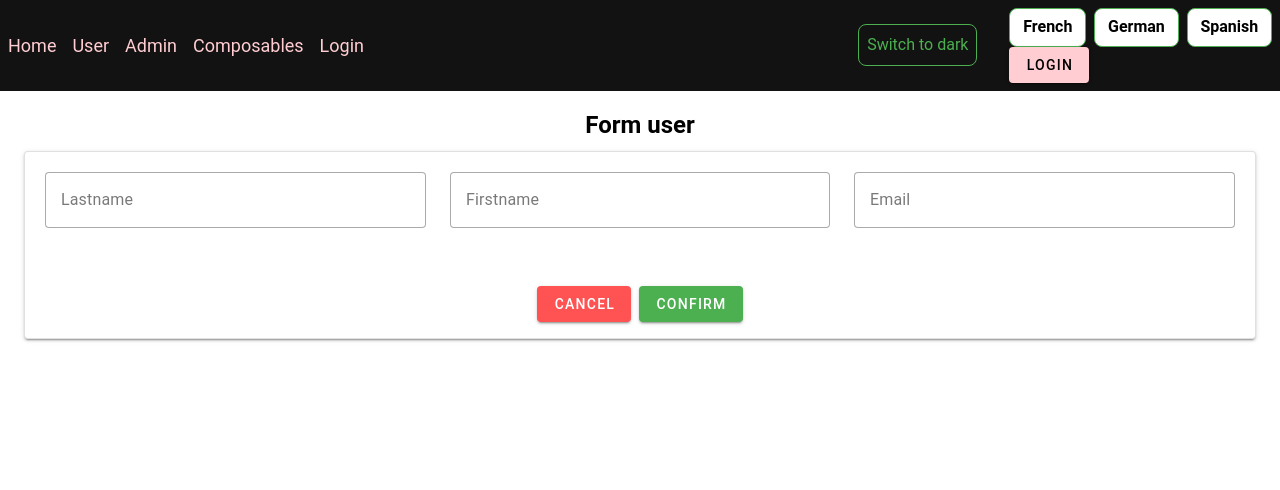
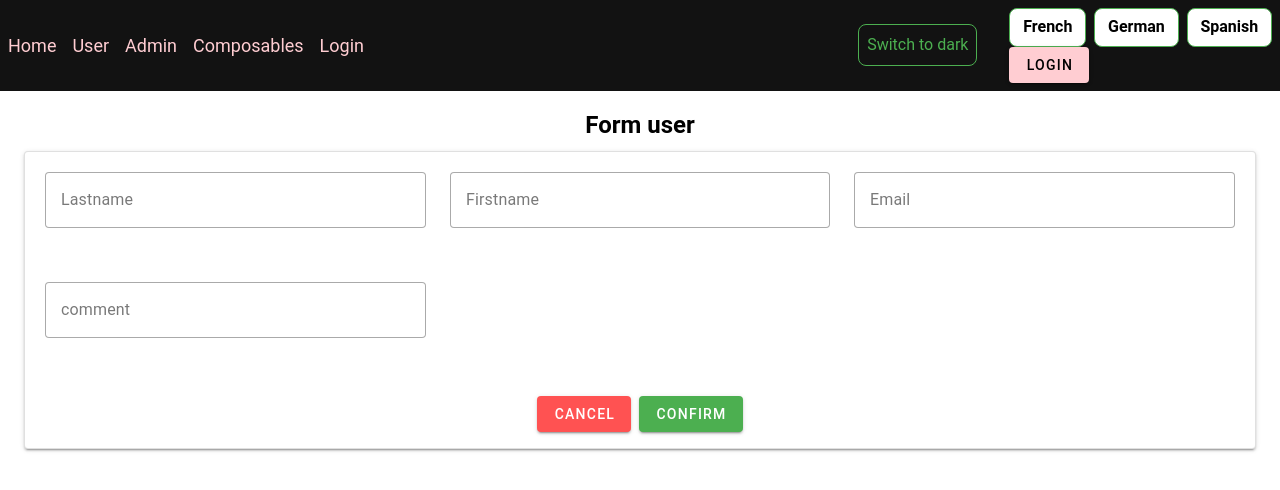
Before and after one commit to Louis-Gonzalez/starterPack, a Nuxt app: page /composables in a window 1280 px wide. Shown: the top 490 px of the page. Built offline with nearby package versions, Linux system fonts and the light colour scheme.

Commit message:
ADD new rule for protecting to inject something

```diff
--- a/composables/useUserForm.ts
+++ b/composables/useUserForm.ts
@@ -1,10 +1,11 @@
-import { ref, computed } from 'vue';
+import { ref, computed, type Ref } from 'vue';
 import * as validators from '~/utils/validators';
 
 export function useUserForm() {
-  const lastname = ref('');
-  const firstname = ref('');
-  const email = ref('');
+  const lastname = ref<string>('');
+  const firstname = ref<string>('');
+  const email = ref<string>('');
+  const comment = ref<string>('');
 
   const isRequiredColor = (field: Ref<string>) =>
     computed(() => field.value.trim() === '' ? 'blue' : ''); // bleu si vide
@@ -12,6 +13,7 @@ export function useUserForm() {
   const lastnameColor = isRequiredColor(lastname);
   const firstnameColor = isRequiredColor(firstname);
   const emailColor = isRequiredColor(email);
+  const commentColor = isRequiredColor(comment); // 🌟 ajouté
 
   // Fonction de validation globale
   const validate = (): { valid: boolean; errors: Record<string, string> } => {
@@ -29,6 +31,10 @@ export function useUserForm() {
       errors.email = 'L\'email est invalide';
     }
 
+    if (!validators.isNotInjectingSomething(comment.value)) {
+      errors.comment = 'Le commentaire contient des caractères interdits';
+    }
+
     return {
       valid: Object.keys(errors).length === 0,
       errors,
@@ -37,7 +43,7 @@ export function useUserForm() {
 
   const handleSubmit = () => {
     const { valid, errors } = validate();
-    console.log('Form values:', { lastname: lastname.value, firstname: firstname.value, email: email.value });
+    console.log('Form values:', { lastname: lastname.value, firstname: firstname.value, email: email.value, comment: comment.value });
 
     if (!valid) {
       console.error('Erreurs de validation:', errors);
@@ -54,16 +60,22 @@ export function useUserForm() {
       (v: string) => validators.isString(v) || 'Doit être une chaîne',
       (v: string) => validators.isLongerThan(v, 2) || 'Doit contenir au moins 3 caractères',
       (v: string) => validators.hasNoNumber(v) || 'Le nom ne doit pas contenir de chiffre',
+      (v: string) => validators.isNotInjectingSomething(v) || 'Contient des caractères interdits',
     ],
     firstname: [
       (v: string) => !!v || 'Le prénom est obligatoire',
       (v: string) => validators.isString(v) || 'Doit être une chaîne',
       (v: string) => validators.isLongerThan(v, 2) || 'Doit contenir au moins 3 caractères',
       (v: string) => validators.hasNoNumber(v) || 'Le prénom ne doit pas contenir de chiffre',
+      (v: string) => validators.isNotInjectingSomething(v) || 'Contient des caractères interdits',
     ],
     email: [
       (v: string) => !!v || 'L\'email est obligatoire',
       (v: string) => validators.isEmail(v) || 'Email invalide',
+      (v: string) => validators.isNotInjectingSomething(v) || 'Contient des caractères interdits',
+    ],
+    comment: [
+      (v: string) => validators.isNotInjectingSomething(v) || 'Le commentaire contient des caractères interdits',
     ],
   };
 
@@ -71,11 +83,13 @@ export function useUserForm() {
     lastname,
     firstname,
     email,
+    comment,
     handleSubmit,
     validate,
     rules,
     lastnameColor,
     firstnameColor,
     emailColor,
+    commentColor,
   };
 }
--- a/pages/composables.vue
+++ b/pages/composables.vue
@@ -10,6 +10,7 @@ const {
   lastname,
   firstname,
   email,
+  comment,
   handleSubmit,
   rules,
   firstnameColor,
@@ -41,6 +42,7 @@ const {
     <v-form class="ma-4" @submit.prevent="handleSubmit">
       <h1 class="text-center">{{ t('form_user_title') }}</h1>
       <v-card border elevation="2" class="ma-2">
+
         <v-row class="d-flex ma-2 align-center">
           <v-col cols="4">
             <v-text-field
@@ -70,6 +72,17 @@ const {
             />
           </v-col>
         </v-row>
+        <v-row class="d-flex ma-2 align-center">
+          <v-col cols="4">
+            <v-text-field
+              v-model="comment"
+              :label="t('comment')"
+              :rules="rules.comment"
+              variant="outlined"
+            />
+          </v-col>
+        </v-row>
+
         <v-row>
           <v-col class="d-flex align-center ga-2 justify-center mb-4">
             <v-btn color="error" outlined>{{ t('cancel') }}</v-btn>
--- a/utils/validators.ts
+++ b/utils/validators.ts
@@ -19,3 +19,20 @@ export const hasNoNumber = (value: unknown): boolean => {
   const numberRegex = /\d/;
   return !numberRegex.test(value);
 };
+
+export const sanitizeInput = (value: unknown): string => {
+  if (!isString(value)) return '';
+  return value
+    .trim()
+    .replace(/\s+/g, ' ')
+    .replace(/[\u200B-\u200D\uFEFF]/g, ''); // caractères invisibles unicode
+};
+
+export const isNotInjectingSomething = (value: unknown): boolean => {
+  if (!isString(value)) return false;
+  const forbiddenPatterns = [
+    /<script.*?>.*?<\/script>/gi,  // injection JS
+    /('|;|--|\/\*|\*\/|DROP|SELECT|INSERT|DELETE|UPDATE)/gi,
+  ];
+  return !forbiddenPatterns.some((pattern) => pattern.test(value));
+};
```
